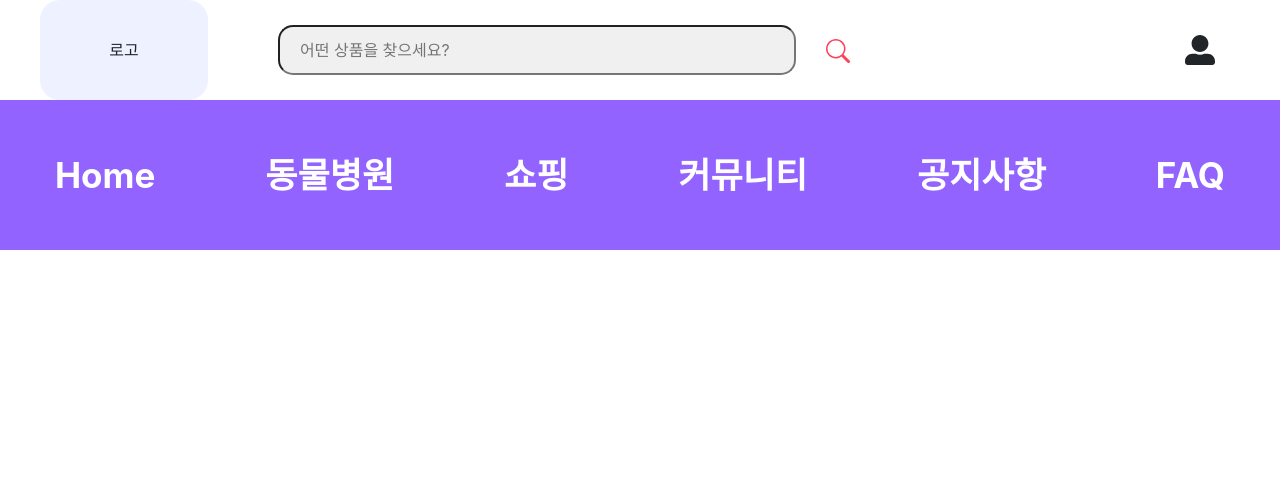
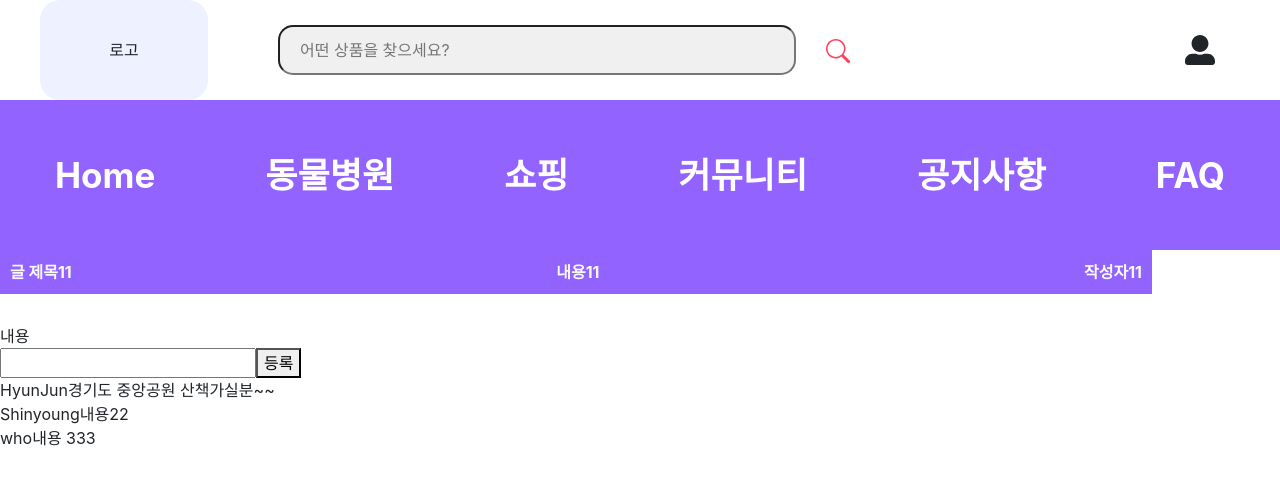
Before and after one commit to codestates-seb/-seb39_main_003-, a React (Create React App) app in the folder client/: page /community/post/3 in a window 1280 px wide. Shown: the top 484 px of the page. Built offline with nearby package versions, Linux system fonts and the light colour scheme; the HTML template or start-up script is replaced by a standard one.

Commit message:
커뮤니티 게시판 연습

```diff
--- a/client/src/App.js
+++ b/client/src/App.js
@@ -39,7 +39,7 @@ function App() {
                 <Route path="/community/protect" element={<Protect />} />
                 <Route path="/community/lost" element={<Lost />} />
                 <Route path="/community/posting" element={<Posting />}/>
-                <Route path="/community/post" element={<Post/>}/>
+                <Route path="/community/post/3" element={<Post/>}/>
 
                 <Route path="/shopping/meal" element={<Meal />} />
                 <Route path="/shopping/cookie" element={<Cookie />} />
--- a/client/src/dummytest/dummyData.js
+++ b/client/src/dummytest/dummyData.js
@@ -3,25 +3,21 @@ const dummyData = [
       id: 1,
       username: 'HyunJun',
       title: '강아지 산책팟 구해요',
-      content: '경기도 중앙공원 산책가실분~~',
-      dskldfj: 'ddddd'
+      content: '경기도 중앙공원 산책가실분~~'
     },
     {
       id: 2,
       username: 'Shinyoung',
       title: '제목22',
       content: '내용22',
-      dskldfj: 'zzzz'
   },
   {
     id: 3,
-    username: 'HyunJun',
-    title: '강아지 산책팟 구해요',
-    content: '경기도 중앙공원 산책가실분~~',
-    dskldfj: 'ddddd'
+    username: 'who',
+    title: '제목 333',
+    content: '내용 333'
   },
 ]
 
 
-
 export default dummyData;
--- a/client/src/pages/Community/Community.js
+++ b/client/src/pages/Community/Community.js
@@ -3,8 +3,7 @@ import React from 'react'
 import CommunityNav from '../../components/CommunityNav';
 import Dummy from '../../dummytest/dummyData';
 import { useState } from 'react';
-import { Link } from "react-router-dom";
-
+import { useNavigate } from 'react-router-dom';
 
 const Wrapper = styled.div`
 
@@ -110,23 +109,21 @@ box-sizing: border-box;
     border-radius: 10px;
     display: flex;
     justify-content: space-between;
+    cursor: pointer;
+    border: 1px solid red;
 }
 
 `;
 
-const StyledLink = styled(Link)`
-    text-decoration: none;
-    padding: 5px 0px 5px 0px;
-    /* margin: 20px 0px 20px 0px; */
-    width: 90vw;
-    /* border: 1px solid lightgray; */
-    border-radius: 10px;
-    display: flex;
-    justify-content: space-between;
-    color: black;
-`;
 
 function Community() {
+
+    const [id, setId] = useState(undefined);
+    // 1 === 최종적으로 값을 보여줄 본체
+    // 1 === 마루타 (실험체) 성공적이면 본체로 내용을 복사해줌
+    // useState(초기값) 의 초기값 id === 1
+
+    const navigate = useNavigate();
 
   return (
     <Wrapper>
@@ -149,16 +146,24 @@ function Community() {
                 </div>
 
                     <div>
-                        {Dummy.map(
-                            (el, index) => (
-                            <div className="questions" key={index}>
-                                <StyledLink to="/community/post">
+
+                        {Dummy.map((el, index) => (
+
+                            <div className="questions"
+                                 key={index} // 고유번호
+                                 onClick={
+                                    () => { // 눌렀을때 어떻게 되어야할지 설정해주는 곳
+                                    setId(el.id)
+                                    navigate(`/community/post/${el.id}`)
+                                    }
+                                    }
+                                    >
                                 <span className="article">{el.title}</span>
                                 <span className="article">{el.content}</span>
                                 <span className="article">{el.username}</span>
-                                </StyledLink>
                             </div>
                         ))}
+
                     </div>
 
                 <div className="cpostmiddle">
--- a/client/src/pages/Community/detail/Reply.js
+++ b/client/src/pages/Community/detail/Reply.js
@@ -1,29 +1,59 @@
 import React from 'react'
 import styled from 'styled-components'
-import { useState } from 'react'
+// import { useState } from 'react'
+import CommuData from '../../../dummytest/dummyData';
+import { Link } from "react-router-dom";
+
 
 const Wrapper = styled.div`
-`
+
+`;
+
+const StyledLink = styled(Link)`
+    text-decoration: none;
+    padding: 5px 0px 5px 0px;
+    /* margin: 20px 0px 20px 0px; */
+    width: 90vw;
+    /* border: 1px solid lightgray; */
+    border-radius: 10px;
+    display: flex;
+    justify-content: space-between;
+    color: black;
+`;
+// 1. 각 게시물마다 달린 댓글들이 다 다를것이다.
+// 2. 각 게시물마다 고유의 아이디(key값)이 필요할 것이다.
+// 2-1. 해당 아이디에 속하는 댓글들을 불러와야 하기 때문이다.
+// 3. 댓글들을 저장해둔 더미데이터를 불러와서 사용해야 한다.
 
 export default function Reply() {
 
-  const [reply, setReply] = useState(["울집 갱쥐도 그럼"]);
-  const [input, setInput] = useState("");
+  // const [reply, setReply] = useState(["울집 갱쥐도 그럼"]);
+  // const [input, setInput] = useState("");
 
   return (
     <Wrapper>
       <div>
+
         {/* 댓글 작성란 */}
-      <div className='replyterritory'>
-        <input></input>
-        <button></button>
+        <div className='replyTerritory'>
+          <input type="text"></input>
+          <button>등록</button>
         </div>
+
         {/* 작성된 댓글 목록 */}
-      <div className='replylistterritory'>
-        {reply.map(reply => {
+        <div className='replyListTerritory'>
+
+          {/* {reply.map(reply => {
             return <p>{reply}</p>
           })
-        }
+          } */}
+          {CommuData.map(
+            (el, index) => (
+            <div className="questions" key={index}>
+                <span className="article">{el.username}</span>
+                <span className="article">{el.content}</span>
+            </div>
+            ))}
         </div>
 
       </div>
--- a/client/src/pages/Shopping/Shopping.js
+++ b/client/src/pages/Shopping/Shopping.js
@@ -199,11 +199,9 @@ function Shopping() {
           {other && <OtherDropdown />}
           </div>
       </div>
-
-
-
       {/* 카테고리 */}
 
+      {/* 인기상품 */}
       <div className="famousBox">
         <span className="famous">이달의 인기상품</span>
       </div>
@@ -219,6 +217,7 @@ function Shopping() {
         <span className="item_list">받아와야</span>
         <span className="item_list">할듯</span>
       </div>
+      {/* 인기상품 */}
 
     </Wrapper>
   )
```
Also changed, not shown: client/src/dummytest/commuData.js (added, +24 -0 lines). Lines whose indentation alone changed are shown as unchanged.
